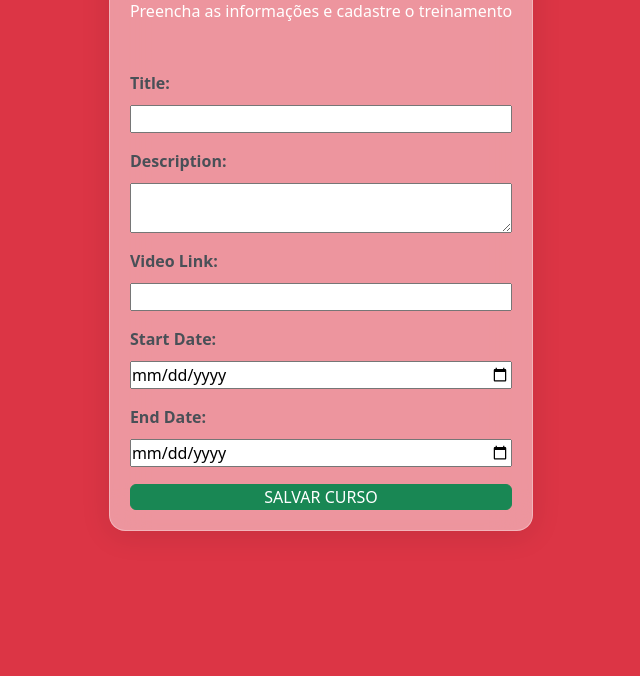
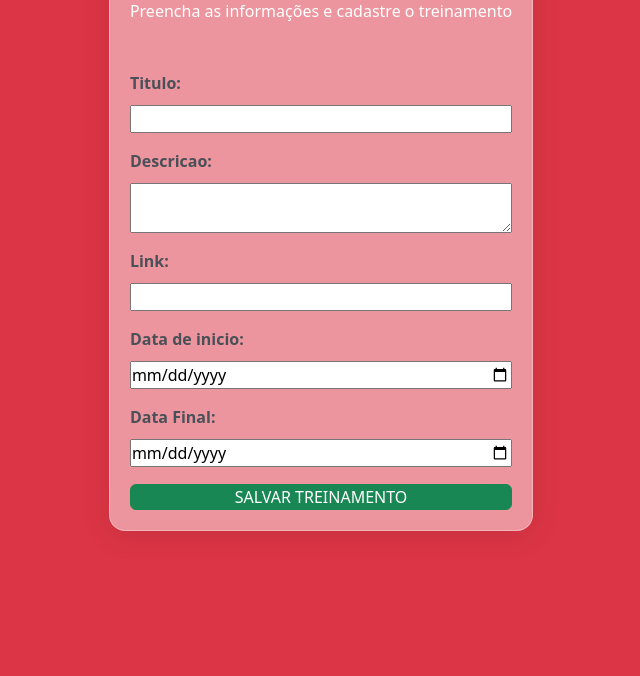
Before and after one commit to serginhos3/Projeto-Integrador---Grupo-012, a Django app: template templates/authentication/administrador.html in a window 1280 px wide. Shown: the part 124-800 px from the top of the page, without its empty margins (319-959 px from the left). Run offline with Django 3.2, Linux system fonts and the light colour scheme; the template is opened without the code that fills it, so the values that code supplies are empty, except form fields; form fields are guessed from the names that the template uses.

Commit message:
pequena alteracao

```diff
--- a/templates/authentication/administrador.html
+++ b/templates/authentication/administrador.html
@@ -93,7 +93,7 @@
         <a href="/">Início</a>
         {% for group in user.groups.all %}
         {% if group.name == 'admin' %}
-        <a href="/administrador">Admin</a>
+        <a href="/administrador">Criar Treinamento</a>
         {% endif %}
         {% endfor %}
         <a href="/treinamentos">Treinamentos</a>
@@ -124,28 +124,28 @@
 
 
           <div class="mt-5 mb-3">
-            <label for="id_title" class="form-label">Title:</label>
+            <label for="id_title" class="form-label">Titulo:</label>
             {{ form.title }}
           </div>
           <div class="mb-3">
-            <label for="id_description" class="form-label">Description:</label>
+            <label for="id_description" class="form-label">Descricao:</label>
             {{ form.description }}
           </div>
           <div class="mb-3">
-            <label for="id_video_link" class="form-label">Video Link:</label>
+            <label for="id_video_link" class="form-label">Link:</label>
             {{ form.video_link }}
           </div>
           <div class="mb-3">
-            <label for="id_start_date" class="form-label">Start Date:</label>
+            <label for="id_start_date" class="form-label">Data de inicio:</label>
             <input type="date" name="start_date" required="" id="id_start_date">
           </div>
           <div class="mb-3">
-            <label for="id_end_date" class="form-label">End Date:</label>
+            <label for="id_end_date" class="form-label">Data Final:</label>
             <input type="date" name="end_date" required="" id="id_end_date">
           </div>
           {{ form.errors }}
 
-          <button type="submit" class="btn btn-success w-100">SALVAR CURSO</button>
+          <button type="submit" class="btn btn-success w-100">SALVAR TREINAMENTO</button>
         </form>
       </div>
     </div>
--- a/templates/authentication/home.html
+++ b/templates/authentication/home.html
@@ -67,7 +67,7 @@
 
     <div class="content-cards">
          <h5 class="card-title">Olá, {{request.user.first_name}}</h5>
-          <p class="card-text">Selecione abaixo qual treinamento deseja ver os documentos.</p>
+          <p class="card-text">Você está no treinamento corporativo do grupo Fleury</p>
     </div>
 
   </div>
```
Also changed, not shown: templates/authentication/treinamentos.html (+4 -5 lines).
